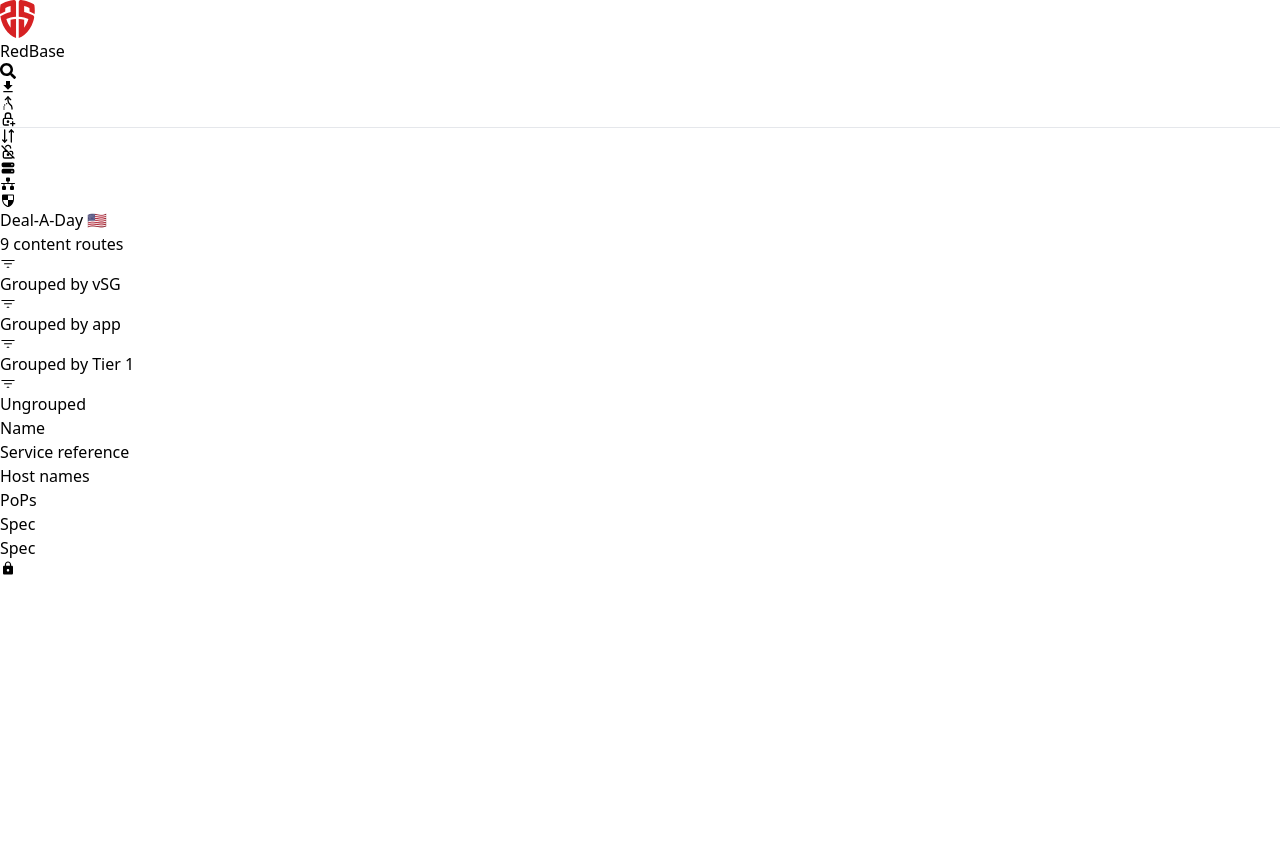
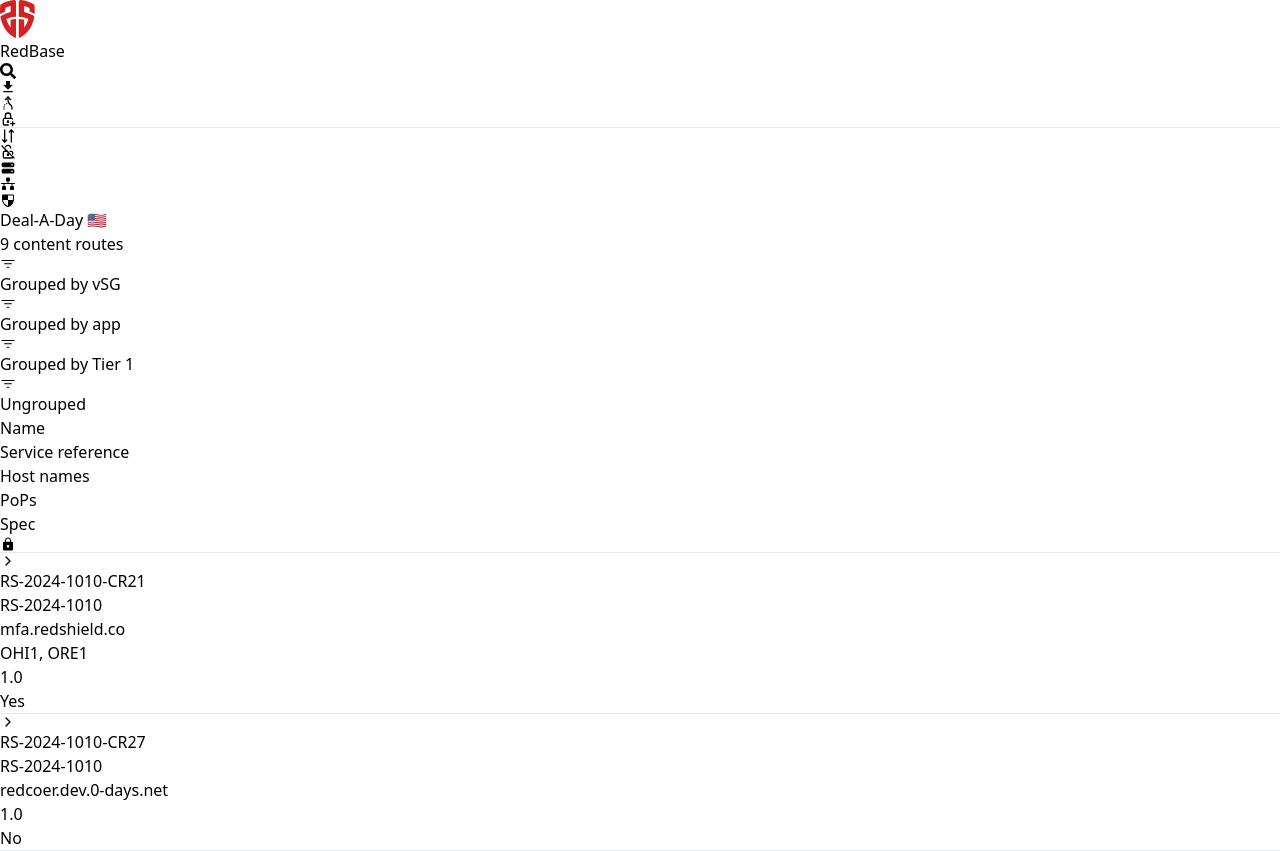
Before and after one commit to mikee-delos-santos/redshield-demo, a React (Vite) app in the folder redshield-frontend/: page / in a window 1280 px wide. Before the commit the page ends 800 px from the top, so only its background shows below. Built offline with nearby package versions, Linux system fonts and the light colour scheme.

Commit message:
Accordion 1

```diff
--- /dev/null
+++ b/redshield-frontend/src/components/ActionButton.tsx
@@ -0,0 +1,9 @@
+type ActionButtonProps = {
+  icon: any
+}
+
+function ActionButton(props: ActionButtonProps) {
+  return <div className="w-8 p-2 rounded-full bg-slate-300 flex justify-center">{props.icon}</div>
+}
+
+export default ActionButton
--- a/redshield-frontend/src/components/ContentRoute.tsx
+++ b/redshield-frontend/src/components/ContentRoute.tsx
@@ -1,14 +1,26 @@
 import { useState } from "react"
+import ContentRouteType from "../types/ContentRouteType"
+import ActionButton from "./ActionButton"
+import { FiChevronRight } from "react-icons/fi"
 
 type ContentRouteProps = {
-
+  contentRoute: ContentRouteType
 }
 
 function ContentRoute(props: ContentRouteProps) {
   const [expanded, setExpanded] = useState(false)
 
   return <>
-
+    <div key={props.contentRoute.id} className="grid grid-cols-[0.2fr_1fr_1fr_1fr_1fr_1fr_0.5fr] px-2 py-4 items-center">
+      <div><ActionButton icon={<FiChevronRight />}/></div>
+      <div>{props.contentRoute.name}</div>
+      <div>{props.contentRoute.serviceReference}</div>
+      <div>{props.contentRoute.hostNames}</div>
+      <div>{props.contentRoute.pops}</div>
+      <div>{props.contentRoute.spec}</div>
+      <div>{props.contentRoute.locked ? 'Yes' : 'No'}</div>
+    </div>
+    <hr className="mx-[-20px]"/>
   </>
 
 }
--- a/redshield-frontend/src/components/Main.tsx
+++ b/redshield-frontend/src/components/Main.tsx
@@ -3,9 +3,35 @@
 import Button from "./Button";
 import { GoFilter } from "react-icons/go";
 import { IoMdLock } from "react-icons/io";
+import ContentRouteType from "../types/ContentRouteType";
+import ContentRoute from "./ContentRoute";
 
 function Main() {
   const [selectedFilter, setSelectedFilter] = useState<FilterType>('ungrouped')
+
+  const testData: Array<ContentRouteType> = [{
+    id: 1,
+    name: "RS-2024-1010-CR21",
+    serviceReference: "RS-2024-1010",
+    hostNames: "mfa.redshield.co",
+    pops: "OHI1, ORE1",
+    spec: "1.0",
+    locked: true
+    },
+    {
+      id: 2,
+      name: "RS-2024-1010-CR27",
+      serviceReference: "RS-2024-1010",
+      hostNames: "redcoer.dev.0-days.net",
+      pops: "",
+      spec: "1.0",
+      locked: false
+    }
+  ]
+
+  const contentRoutes = testData.map(e => {
+    return <ContentRoute contentRoute={e}></ContentRoute>
+  })
 
   return <>
     <main className="bg-slate-100 ml-10 px-6 py-9 h-screen">
@@ -31,19 +57,18 @@
 
       <section>
         <article className="text-sm">
-          <div className="bg-white rounded drop-shadow-lg w-full p-5">
-            <header className="flex justify-between text-center">
-              <div className="text-center">Name</div>
+          <div className="bg-white rounded-md drop-shadow-lg w-full p-5">
+            <header className="grid grid-cols-[0.2fr_1fr_1fr_1fr_1fr_1fr_0.5fr] px-2 pb-2">
+              <div></div>
+              <div>Name</div>
               <div>Service reference</div>
               <div>Host names</div>
               <div>PoPs</div>
               <div>Spec</div>
-              <div>Spec</div>
               <div><IoMdLock/></div>
             </header>
-
-
-
+            <hr className="mx-[-20px]"/>
+            {contentRoutes}
           </div>
         </article>
       </section>
--- a/redshield-frontend/src/types/ContentType.ts
+++ b/redshield-frontend/src/types/ContentRouteType.ts
@@ -1,4 +1,5 @@
-type ContentRoute = {
+type ContentRouteType = {
+  id: number,
   name: string,
   serviceReference: string,
   hostNames: string,
@@ -6,3 +7,5 @@
   spec: string,
   locked: boolean
 }
+
+export default ContentRouteType
```
